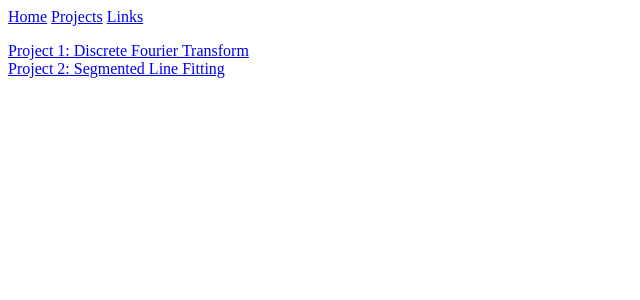
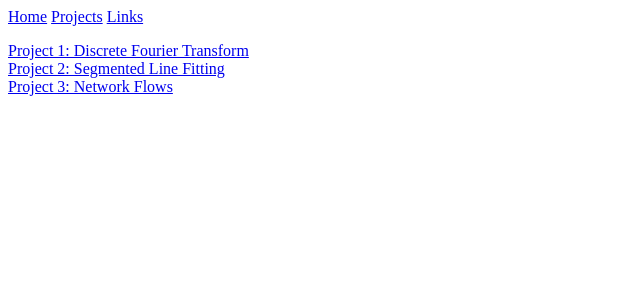
Before and after one commit to CategorIAN/categorian.github.io, a Jekyll site: the page built from projects/msu/csci_532/csci_532.md, in a window 1280 px wide. Shown: the top 300 px of the page, without its empty margins (0-640 px from the left). Built offline with Jekyll 4.4.1, drawn with Linux system fonts in a browser that asks for light colours.

Commit message:
Update csci_532.md

```diff
--- a/projects/msu/csci_532/csci_532.md
+++ b/projects/msu/csci_532/csci_532.md
@@ -3,4 +3,5 @@ title: "CSCI 532 Projects"
 ---
 
 [Project 1: Discrete Fourier Transform](/discrete_fourier_transform.md)\
-[Project 2: Segmented Line Fitting](/segmented_line_fitting.md)
+[Project 2: Segmented Line Fitting](/segmented_line_fitting.md)\
+[Project 3: Network Flows](/network_flows.md)
```
